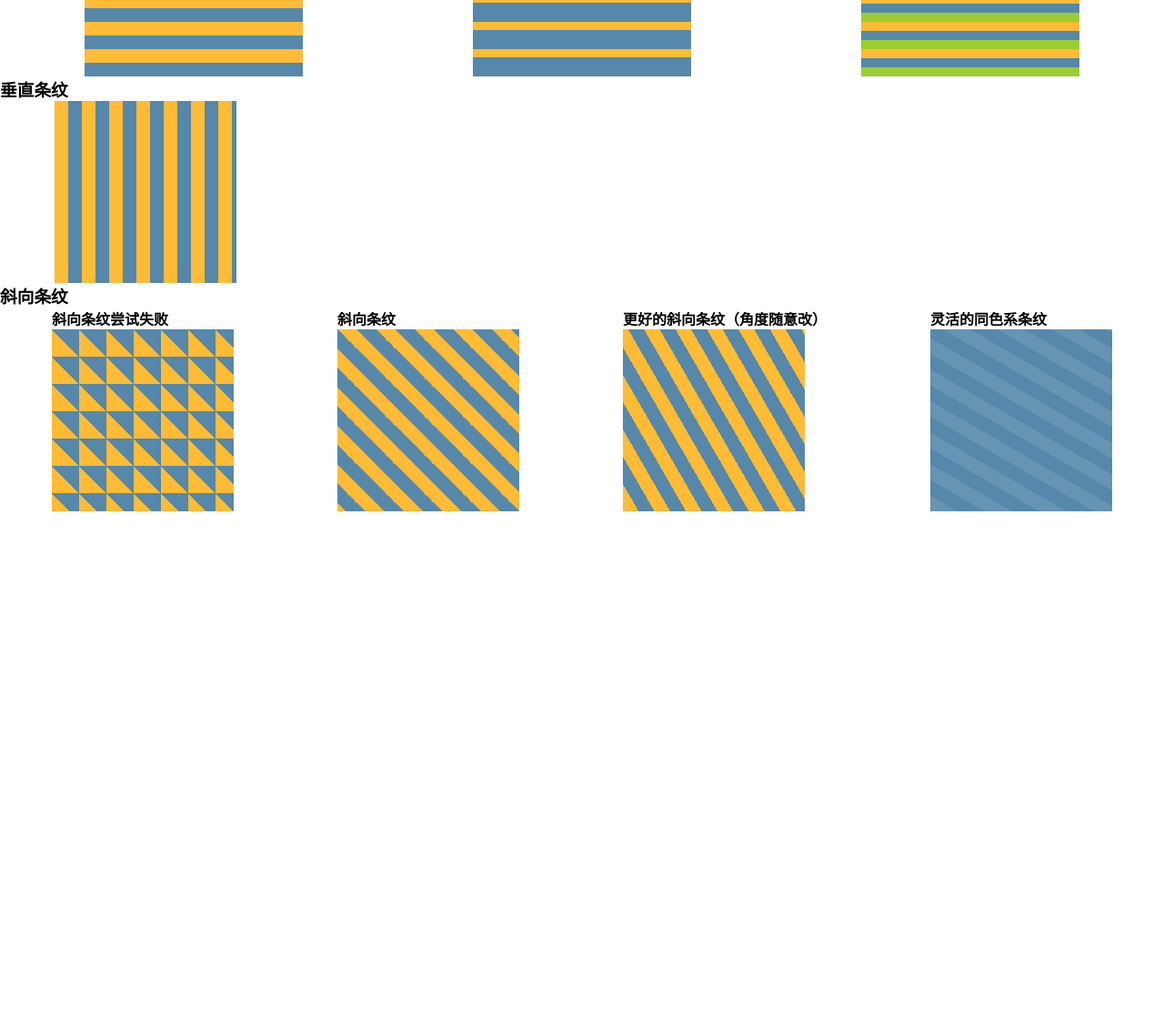
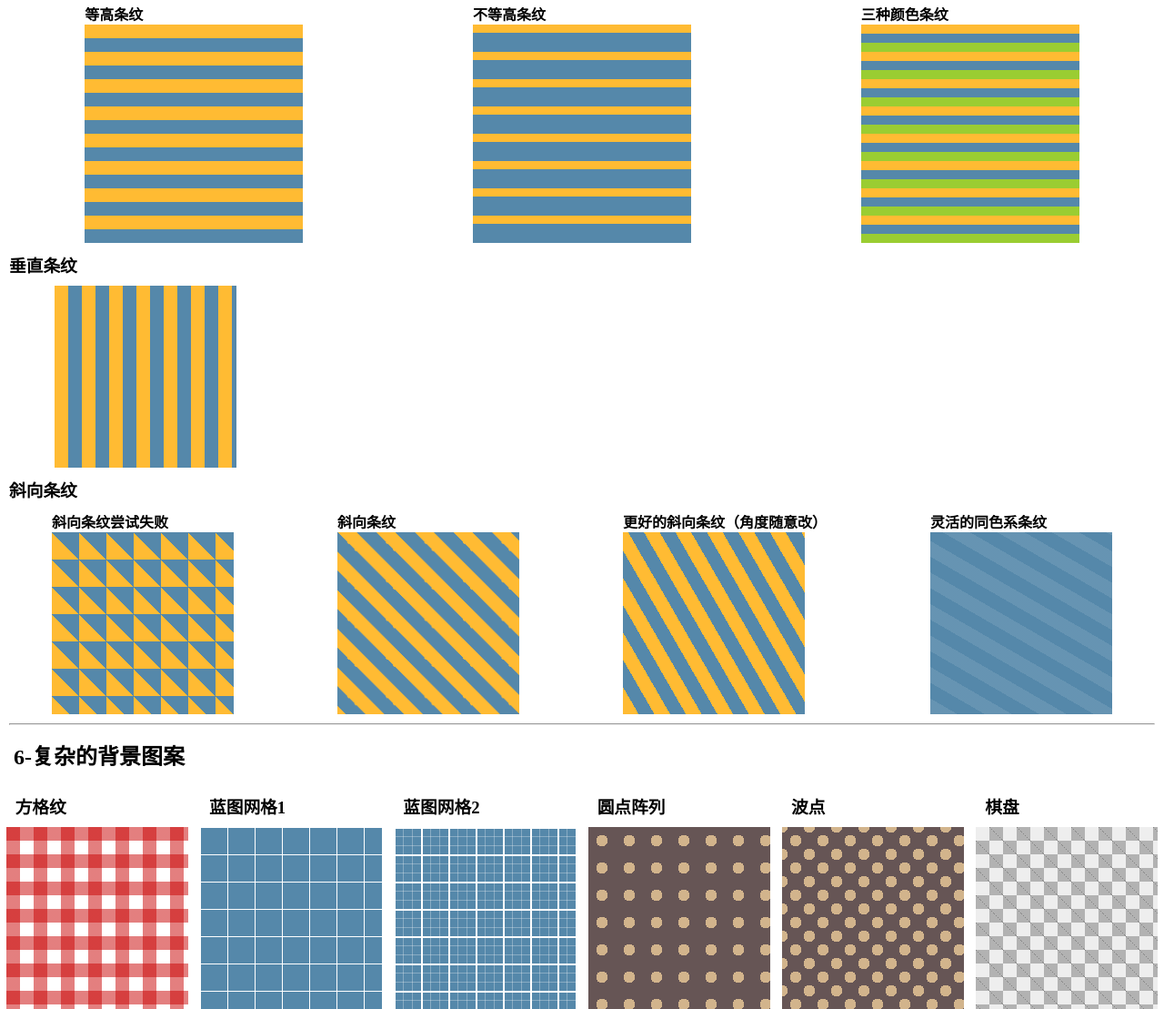
Before and after one commit to cindy-lihan/books, a plain HTML site: page CSS Secrets/background-border/index.html in a window 1280 px wide. Shown: the part 882-1991 px from the top of the page at 91% size. Before the commit the page ends 1444 px from the top, so only its background shows below. Drawn offline with Linux system fonts and the light colour scheme.

Commit message:
6-复杂的背景

```diff
--- a/CSS Secrets/background-border/index.html
+++ b/CSS Secrets/background-border/index.html
@@ -19,12 +19,14 @@
             </div>
         </div>
     </div>
+    <hr>
     <h2>2-多重边框</h2>
     <div id="multiple-border-container">
         <div class="multiple-border"></div>
         <div class="multiple-border-inset"></div>
         <div class="multiple-border-outline"> </div>
     </div>
+    <hr>
     <h2>3-灵活的背景定位</h2>
     <div id="flexible-background-position">
         <div class="extended-background-position">
@@ -37,6 +39,7 @@
             background position calc
         </div>
     </div>
+    <hr>
     <h2>4-边框内圆角</h2>
     <div id="inner-rounding">
         <div class="outline-and-shadow">
@@ -46,6 +49,7 @@
             show box-shadow with red
         </div>
     </div>
+    <hr>
     <h2>5-条纹色彩</h2>
     <div id='stripes-color'>
         <h3>水平条纹</h3>
@@ -78,13 +82,41 @@
                 <div class="diagonal-stripes-true"></div>
             </div>
             <div>
-                    <h4>更好的斜向条纹（角度随意改）</h4>
-                    <div class="diagonal-stripes-repeat"></div>
+                <h4>更好的斜向条纹（角度随意改）</h4>
+                <div class="diagonal-stripes-repeat"></div>
             </div>
             <div>
-                    <h4>灵活的同色系条纹</h4>
-                    <div class="Subtle-stripes"></div>
+                <h4>灵活的同色系条纹</h4>
+                <div class="subtle-stripes"></div>
             </div>
+        </div>
+    </div>
+    <hr>
+    <h2>6-复杂的背景图案</h2>
+    <div class="complex-background">
+        <div>
+            <h3>方格纹</h3>
+            <div class="check-pattern"></div>
+        </div>
+        <div>
+            <h3>蓝图网格1</h3>
+            <div class="blue-print-1"></div>
+        </div>
+        <div>
+            <h3>蓝图网格2</h3>
+            <div class="blue-print-grid"></div>
+        </div>
+        <div>
+             <h3>圆点阵列</h3>
+             <div class="polka-matrix"></div>
+        </div>
+         <div>
+            <h3>波点</h3>
+             <div class="polka-dot"></div>
+        </div>
+        <div>
+            <h3>棋盘</h3>
+            <div class="check-board"></div>
         </div>
     </div>
 
--- a/CSS Secrets/background-border/main.css
+++ b/CSS Secrets/background-border/main.css
@@ -1,5 +1,8 @@
 * {
   margin: 0;
+}
+hr{
+  margin:10px;
 }
 
 /* 1-半透明边框 */
@@ -8,6 +11,14 @@ div#border-container {
   overflow: hidden;
 }
 
+h2{
+  margin: 15px;
+}
+
+
+h3{
+  margin: 10px;
+}
 div.translucent-border {
   border: 10px solid hsla(0, 0%, 100%, 0.5);
   background: white;
@@ -171,7 +182,7 @@ div.multiple-border-outline {
   */
 }
 
-.Subtle-stripes{
+.subtle-stripes{
     width: 200px;
     height: 200px;
     background: #58a;
@@ -179,3 +190,68 @@ div.multiple-border-outline {
     hsla(0,0%,100%,.1), hsla(0,0%,100%,.1) 15px,
     transparent 0, transparent 30px);
 }
+
+.complex-background{
+  display: flex;
+  flex-wrap: wrap;
+  justify-content: space-around;
+
+}
+.check-pattern{
+  width: 200px;
+  height: 200px;
+  background: #fff;
+  background-image:linear-gradient(90deg, rgba(200,0,0,.5) 50%, transparent 0),
+  linear-gradient(rgba(200,0,0,.5) 50%, transparent 0);
+  background-size: 30px 30px ;
+}
+
+.blue-print-1{
+  width: 200px;
+  height: 200px;
+  background: #58a;
+  background-image:linear-gradient(white 1px, transparent 0),
+  linear-gradient(to right,white 1px, transparent 0) ;
+  background-size: 30px 30px;
+}
+
+.blue-print-grid{
+  width: 200px;
+  height: 200px;
+  background: #58a;
+  background-image: linear-gradient(white 2px, transparent 0),
+                  linear-gradient(90deg, white 2px, transparent 0),
+                  linear-gradient(hsla(0,0%,100%,.3) 1px, transparent 0),
+                  linear-gradient(90deg, hsla(0,0%,100%,.3) 1px, transparent 0);
+  background-size: 30px 30px, 30px 30px,
+                   10px 10px, 10px 10px;
+}
+
+.polka-matrix{
+  width: 200px;
+  height: 200px;
+  background: #655;
+  background-image: radial-gradient(tan 30%, transparent 0);
+  background-size:30px  30px;
+}
+
+.polka-dot{
+  width: 200px;
+  height: 200px;
+  background: #655;
+  background-image: radial-gradient(tan 30%, transparent 0),
+                    radial-gradient(tan 30%, transparent 0);
+  background-size:30px 30px;
+  background-position: 0 0, 15px 15px;
+}
+
+.check-board{
+  width: 200px;
+  height: 200px;
+  background: #eee;
+  background-image:
+	linear-gradient(45deg, rgba(0,0,0,.25) 25%, transparent 0, transparent 75%, rgba(0,0,0,.25) 0),
+	linear-gradient(45deg, rgba(0,0,0,.25) 25%, transparent 0, transparent 75%, rgba(0,0,0,.25) 0);
+  background-position: 0 0, 15px 15px;
+  background-size: 30px 30px;
+}
```
